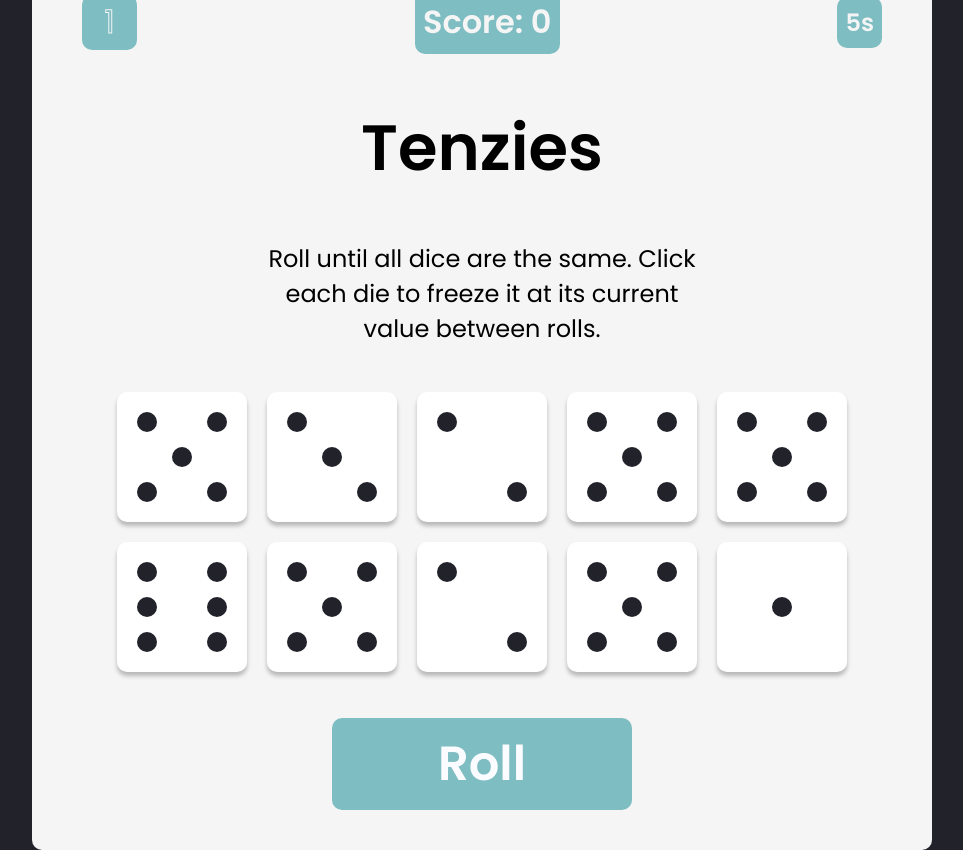
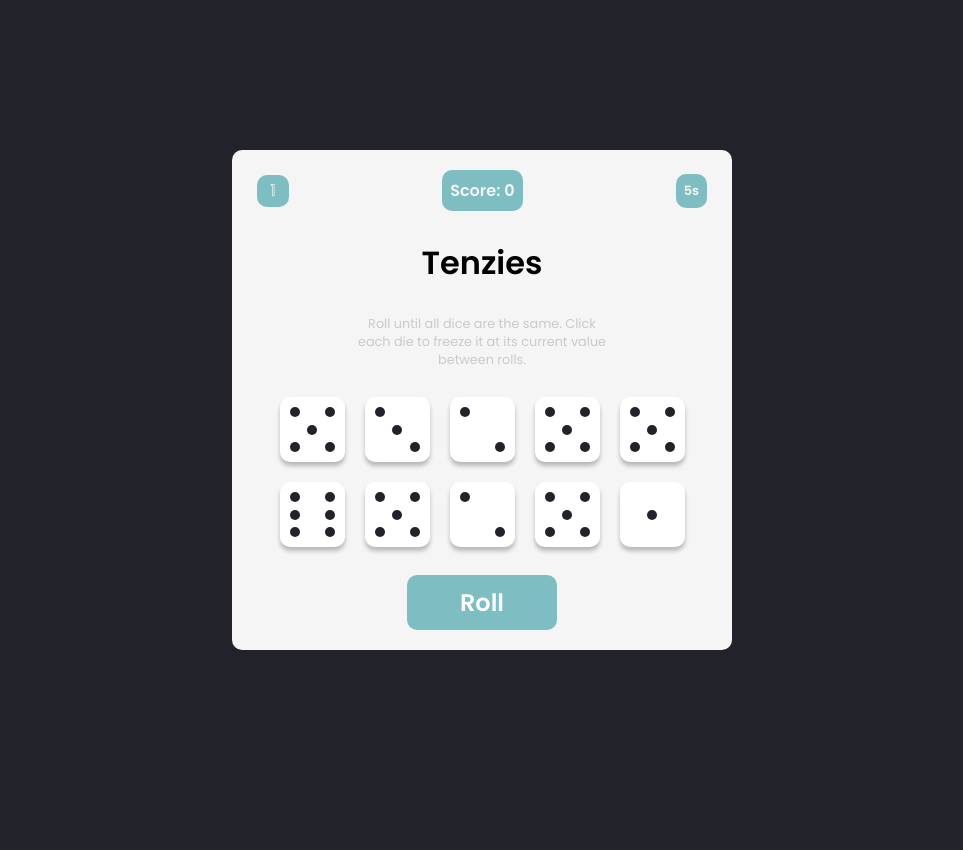
Before and after one commit to CodeStrate/TenziesGame, a React (Vite) app: page / in a window 1280 px wide. Shown: the whole page, without its empty margins (158-1121 px from the left). After the commit the page ends 800 px from the top, so only its background shows below. Built offline with nearby package versions, Linux system fonts and the light colour scheme.

Commit message:
More CSS Cleanup.
• Identified why app was so botched big on Netlify and now issue fixed.

```diff
--- a/src/App.css
+++ b/src/App.css
@@ -9,9 +9,6 @@
 
 body{
   background-color: #21222A;
-}
-
-main{
   width: 100vw;
   height: 100vh;
   display: flex;
@@ -19,11 +16,12 @@ main{
   justify-content: center;
 }
 
+
 .game-board{
-  width: 900px;
-  height: 900px;
+  width: 500px;
+  height: 500px;
   background-color: #F5F5F5;
-  padding: 40px;
+  padding: 20px;
   border-radius: 10px;
   display: flex;
   align-items: center;
@@ -32,22 +30,23 @@ main{
 }
 
 .game--title{
-  font-size: 4rem;
+  font-size: 2rem;
   margin: 0;
 }
 
 .game--description{
-  font-size: 1.5rem;
-  max-width: 450px;
+  font-size: .8rem;
+  max-width: 250px;
   text-align: center;
   margin: 0;
+  color: #CACACA;
 }
 
 .game--ui-wrapper{
   display: flex;
   align-items: center;
   justify-content: space-between;
-  width: 800px;
+  width: 450px;
 }
 
 .game--timer{
@@ -56,11 +55,11 @@ main{
   padding: 8px;
   color: #F5F5F5;
   border-radius: 10px;
-  font-size: 1.5rem;
+  font-size: .8rem;
 }
 
 .game--score{
-  font-size: 2rem;
+  font-size: 1rem;
   font-weight: 600;
   background-color: #7EBDC2;
   padding: 8px;
@@ -69,14 +68,14 @@ main{
 }
 
 .style-btn{
-  width: 55px;
-  height: 55px;
+  width: 32px;
+  height: 32px;
   border-radius: 10px;
   border: none;
-  font-size: 2rem;
+  font-size: 1rem;
   background-color: #7EBDC2;
   color: transparent;
-  -webkit-text-stroke: 1px #F5F5F5;
+  -webkit-text-stroke: .7px #F5F5F5;
 }
 
 .style-btn:hover{
@@ -97,7 +96,7 @@ main{
 }
 
 .die{
-  width: 130px; height: 130px;
+  width: 65px; height: 65px;
   border-radius: 10px;
   box-shadow: 0 4px 4px rgba(0, 0, 0, 0.25);
   display: flex;
@@ -107,20 +106,20 @@ main{
 }
 
 .die--value{
-  font-size: 3.8rem;
+  font-size: 1.8rem;
   color: transparent;
-  -webkit-text-stroke: 3px #21222A;
+  -webkit-text-stroke: 1.4px #21222A;
 }
 
 
 .roll-btn{
-  width: 300px;
+  width: 150px;
   padding-block: 10px;
   border-radius: 10px;
   border: none;
   font-weight: 600;
   background-color: #7EBDC2;
-  font-size: 3rem;
+  font-size: 1.5rem;
   color: #FBFCFF;
   cursor: pointer;
 }
--- a/src/App.jsx
+++ b/src/App.jsx
@@ -54,8 +54,11 @@ function App() {
   //Effect to store Score and Time in localStorage
 
   useEffect(() => {
-      localStorage.setItem('Score', JSON.stringify(score))
-      localStorage.setItem('Time', JSON.stringify(timer))
+    let ScoreData = {
+      "Rolls-Score" : score,
+      "Time-Taken" : timer
+    }
+      localStorage.setItem('ScoreData', JSON.stringify(ScoreData))
   }, [hasWon])
 
 
@@ -108,16 +111,11 @@ function App() {
 
 
   return (
-    <main>
+    <main className='game-board'>
       {hasWon && <Confetti
-      width={1920}
-      height={1080}
-      numberOfPieces={200}
-      confettiSource={{
-        x: 2200 / 2,
-        y: 0}}
+      width={1480}
+      height={730}
         />}
-        <div className="game-board">
         <div className="game--ui-wrapper">
           <button className='style-btn'
           onClick={changeDieStyle}>{dieStyle ? "1" : "•"}</button>
@@ -135,7 +133,6 @@ function App() {
           className='roll-btn'>
             {hasWon ? "New Game" : "Roll"}
             </button>
-        </div>
     </main>
   )
 }
--- a/src/components/Dots.css
+++ b/src/components/Dots.css
@@ -2,13 +2,13 @@
 /* =================================== REUSABLE CSS ================================ */
 
 .dot-container{
-    height: 90px; width: 90px;
+    height: 45px; width: 45px;
     display: flex;
 }
 
 .dot{
-    height: 20px; width: 20px;
-    border-radius: 100%;
+    height: 10px; width: 10px;
+    border-radius: 50%;
     background-color: #21222A;
 }
 
```
